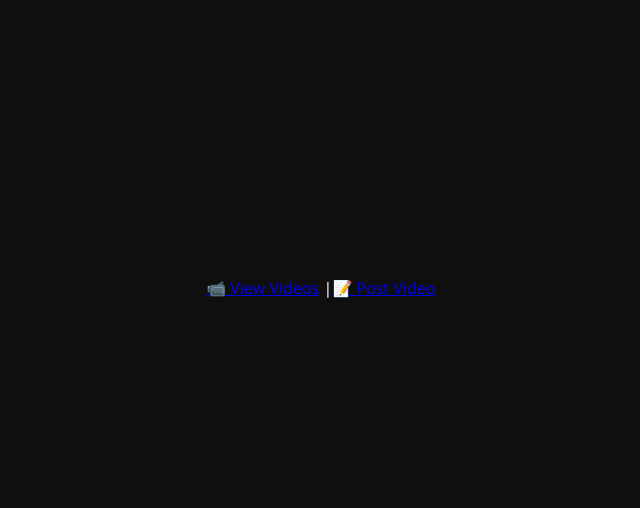
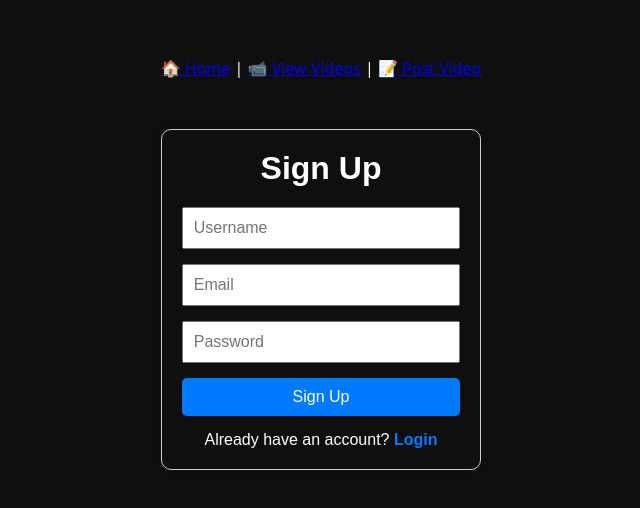
Before and after one commit to Syed-Taqi55/TikTokapp, a React (Create React App) app: page / in a window 1280 px wide. Shown: the part 112-620 px from the top of the page, without its empty margins (319-959 px from the left). Built offline with nearby package versions, Linux system fonts and the light colour scheme.

Commit message:
login/SignUp AUTH page added

```diff
--- a/src/App.js
+++ b/src/App.js
@@ -2,15 +2,19 @@ import React from "react";
 import { BrowserRouter as Router, Routes, Route, Link } from "react-router-dom";
 import GetPage from "./getVideo";
 import PostPage from "./postvideo";
+import AuthPage from "./AuthPage";
 
 function App() {
   return (
     <Router>
       <nav>
-        <Link to="/videos">📹 View Videos</Link> |
+        <Link to="/">🏠 Home</Link> |{" "}
+        <Link to="/videos">📹 View Videos</Link> |{" "}
         <Link to="/post">📝 Post Video</Link>
       </nav>
+
       <Routes>
+        <Route path="/" element={<AuthPage />} />
         <Route path="/videos" element={<GetPage />} />
         <Route path="/post" element={<PostPage />} />
       </Routes>
--- /dev/null
+++ b/src/AuthPage.js
@@ -0,0 +1,120 @@
+import React, { useState } from "react";
+import { useNavigate } from "react-router-dom";
+
+const AuthPage = () => {
+  const [isSignup, setIsSignup] = useState(true);
+  const [formData, setFormData] = useState({ username: "", email: "", password: "" });
+  const [message, setMessage] = useState("");
+  const navigate = useNavigate();
+
+  const handleChange = (e) => {
+    const { name, value } = e.target;
+    setFormData((p) => ({ ...p, [name]: value }));
+  };
+
+  const handleSubmit = (e) => {
+    e.preventDefault();
+
+    if (isSignup) {
+      if (!formData.username || !formData.email || !formData.password) {
+        setMessage("All fields are required for sign up.");
+        return;
+      }
+      // ← here you’d call your /signup API
+      setMessage("Sign up successful! Please log in.");
+      setIsSignup(false);
+      return;
+    }
+
+    // LOGIN
+    if (!formData.email || !formData.password) {
+      setMessage("Email and password are required.");
+      return;
+    }
+    // ← here you’d call your /login API
+    setMessage("Login successful! Redirecting...");
+    navigate("/videos"); // go to videos
+  };
+
+  return (
+    <div style={styles.container}>
+      <h2 style={styles.heading}>{isSignup ? "Sign Up" : "Login"}</h2>
+      <form onSubmit={handleSubmit} style={styles.form}>
+        {isSignup && (
+          <input
+            type="text"
+            name="username"
+            placeholder="Username"
+            value={formData.username}
+            onChange={handleChange}
+            style={styles.input}
+          />
+        )}
+        <input
+          type="email"
+          name="email"
+          placeholder="Email"
+          value={formData.email}
+          onChange={handleChange}
+          style={styles.input}
+        />
+        <input
+          type="password"
+          name="password"
+          placeholder="Password"
+          value={formData.password}
+          onChange={handleChange}
+          style={styles.input}
+        />
+        <button type="submit" style={styles.button}>
+          {isSignup ? "Sign Up" : "Login"}
+        </button>
+      </form>
+
+      {message && <p style={styles.message}>{message}</p>}
+
+      <p style={styles.toggleText}>
+        {isSignup ? "Already have an account?" : "Don't have an account?"}{" "}
+        <span
+          style={styles.toggleLink}
+          onClick={() => {
+            setIsSignup((v) => !v);
+            setMessage("");
+          }}
+        >
+          {isSignup ? "Login" : "Sign Up"}
+        </span>
+      </p>
+    </div>
+  );
+};
+
+const styles = {
+  container: {
+    maxWidth: "400px",
+    margin: "50px auto",
+    padding: "20px",
+    border: "1px solid #ccc",
+    borderRadius: "10px",
+    textAlign: "center",
+    boxShadow: "0 0 10px rgba(0,0,0,0.1)",
+    fontFamily: "Arial, sans-serif",
+  },
+  heading: { marginBottom: "20px" },
+  form: { display: "flex", flexDirection: "column" },
+  input: { marginBottom: "15px", padding: "10px", fontSize: "16px" },
+  button: {
+    backgroundColor: "#007BFF",
+    color: "#fff",
+    padding: "10px",
+    fontSize: "16px",
+    border: "none",
+    borderRadius: "5px",
+    cursor: "pointer",
+  },
+  message: { marginTop: "15px", color: "green", fontWeight: "bold" },
+  toggleText: { marginTop: "15px" },
+  toggleLink: { color: "#007BFF", cursor: "pointer", fontWeight: "bold" },
+};
+
+export default AuthPage;
```
